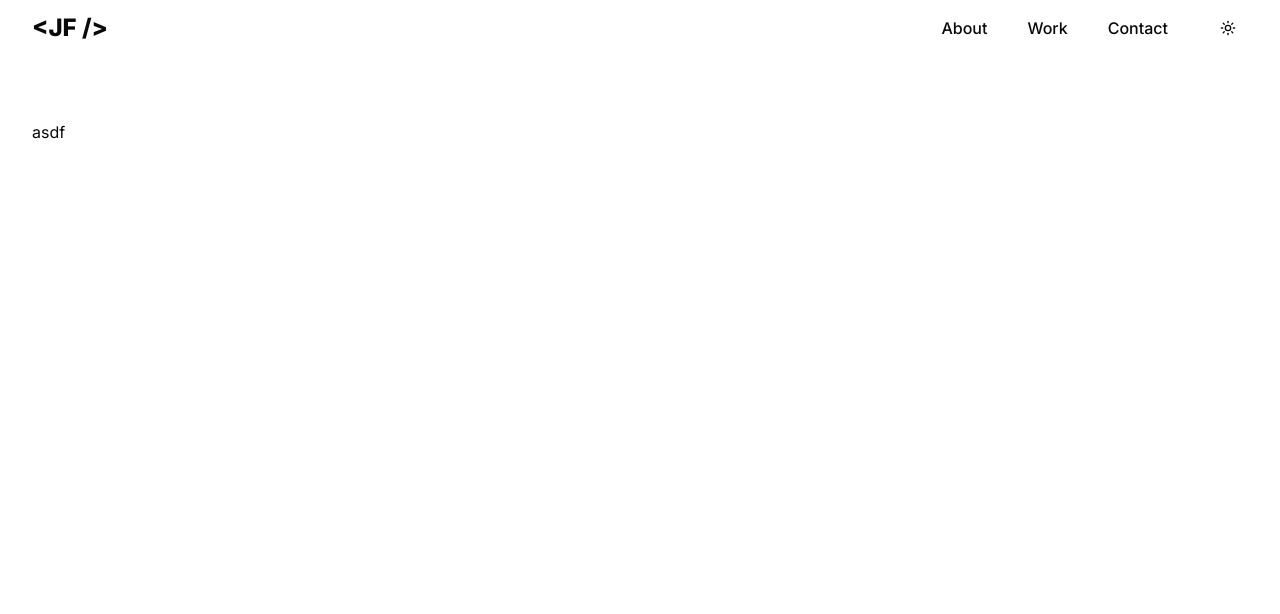
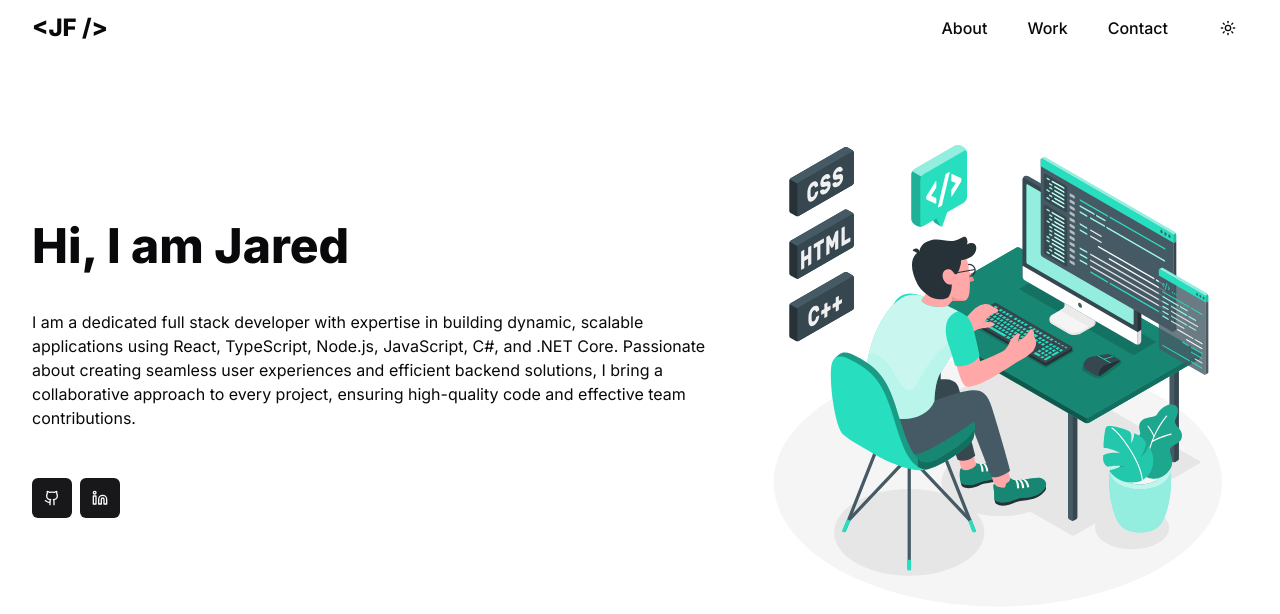
Before and after one commit to JaredFDL/myportfolio, a Next.js app: page / in a window 1280 px wide. Shown: the top 614 px of the page. Built offline with nearby package versions, Linux system fonts and the light colour scheme.

Commit message:
Hero section

```diff
--- a/components/Hero.tsx
+++ b/components/Hero.tsx
@@ -1,8 +1,36 @@
 import React from "react";
 import Container from "./Container";
+import Image from "next/image";
+import developer from "@/assets/images/developer.svg";
+import { SocialLink } from "./SocialLink";
 
 function Hero() {
-  return <Container id="hero">asdf</Container>;
+  return (
+    <Container id="hero">
+      <div className="flex flex-col-reverse gap-8 justify-between items-center md:flex-row">
+        <div className="flex max-w-3xl flex-grow flex-col justify-center gap-12 md:order-first md:items-start md:justify-center 2xl_gap-12">
+          <div className="flex flex-col gap-10">
+            <h2 className="text-5xl font-extrabold">Hi, I am Jared</h2>
+            <p>
+              I am a dedicated full stack developer with expertise in building
+              dynamic, scalable applications using React, TypeScript, Node.js,
+              JavaScript, C#, and .NET Core. Passionate about creating seamless
+              user experiences and efficient backend solutions, I bring a
+              collaborative approach to every project, ensuring high-quality
+              code and effective team contributions.
+            </p>
+          </div>
+          <div>
+            <SocialLink />
+          </div>
+        </div>
+
+        <div className="flex-shrink-0 w-[400px] md:w-[350px] lg:w-[500px]">
+          <Image src={developer} alt="developer" priority />
+        </div>
+      </div>
+    </Container>
+  );
 }
 
 export default Hero;
--- /dev/null
+++ b/components/SocialLink.tsx
@@ -0,0 +1,30 @@
+"use client";
+
+import { Button } from "./ui/button";
+import { Linkedin } from "lucide-react";
+import { Github } from "lucide-react";
+
+const socialLinks = [
+  {
+    label: "github",
+    icon: Github,
+    url: "https://github.com/JaredFDL",
+  },
+  {
+    label: "linkedin",
+    icon: Linkedin,
+    url: "www.linkedin.com/in/jared-feng",
+  },
+];
+
+export const SocialLink = () => {
+  return (
+    <div className="flex gap-2">
+      {socialLinks.map((sl) => (
+        <Button key={sl.label} className="w-[40px] h-[40px]">
+          <sl.icon />
+        </Button>
+      ))}
+    </div>
+  );
+};
--- a/package.json
+++ b/package.json
@@ -13,7 +13,7 @@
     "@radix-ui/react-slot": "^1.1.0",
     "class-variance-authority": "^0.7.0",
     "clsx": "^2.1.1",
-    "lucide-react": "^0.456.0",
+    "lucide-react": "^0.259.0",
     "next": "14.2.17",
     "next-themes": "^0.4.3",
     "react": "^18",
```
Also changed, not shown: 1 other file (tests, documents, lock files or other folders).
